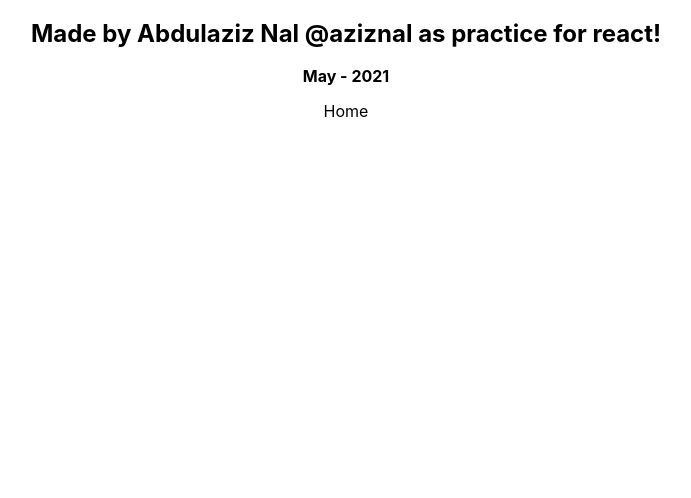
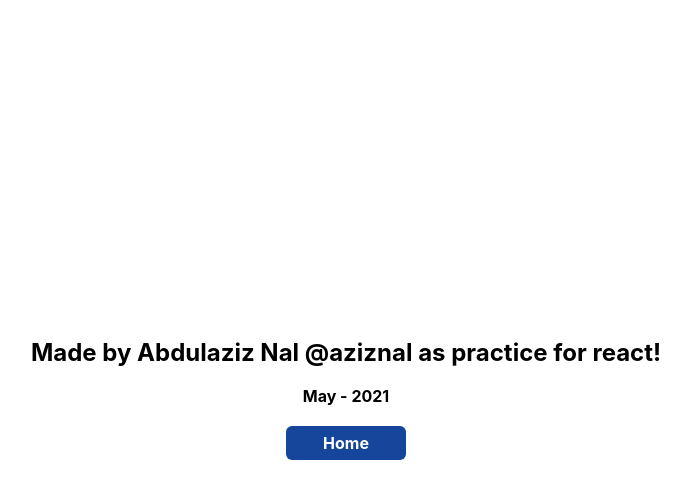
Before and after one commit to aziznal/react_weight_tracker, a React (Create React App) app: page /about in a window 1280 px wide. Shown: the top 498 px of the page, without its empty margins (294-985 px from the left). Built offline with nearby package versions, Linux system fonts and the light colour scheme.

Commit message:
Add some styling to about page.

```diff
--- a/src/App.scss
+++ b/src/App.scss
@@ -115,7 +115,7 @@
 
   grid-template-columns: 3fr 2fr;
 
-  width: 75vw;
+  width: 1000px;
 
   margin-block-start: 6em;
   margin-inline: auto;
@@ -144,6 +144,19 @@
   width: 100%;
 
   z-index: 3;
+
+}
+
+
+.about-page-container {
+
+  height: 100vh;
+
+  padding: 0;
+  margin: 0;
+
+  align-items: center;
+  justify-content: center;
 
 }
 
--- a/src/components/AboutPage.js
+++ b/src/components/AboutPage.js
@@ -3,7 +3,7 @@
 const AboutPage = () => {
 
     return (
-        <div className="column">
+        <div className="column about-page-container">
             <h2>
                 Made by Abdulaziz Nal <a href="https://github.com/aziznal" target='blank'>@aziznal</a> as practice for react!
             </h2>
@@ -13,7 +13,7 @@
             </span>
 
             <div className="row">
-                <Link to='/'>Home</Link>
+                <Link className="btn" to='/' style={{color: "white"}} >Home</Link>
             </div>
 
         </div>
--- a/src/components/SummarySection.js
+++ b/src/components/SummarySection.js
@@ -42,7 +42,7 @@
             await onEntrySubmit(entry);
 
         } else {
-            alert("Must fill all fields with proper values before submitting.")
+            alert("Did you choose Weight, Date, and Time?");
         }
 
 
--- a/src/components/WeightDisplay.js
+++ b/src/components/WeightDisplay.js
@@ -4,7 +4,7 @@
 const WeightDisplay = ({ currentUnit, weight }) => {
     return (
         <span className="row weight-display">
-            You weighed {weight} {currentUnit}(s)
+            You weighed {weight} {currentUnit}
         </span>
     )
 }
```
